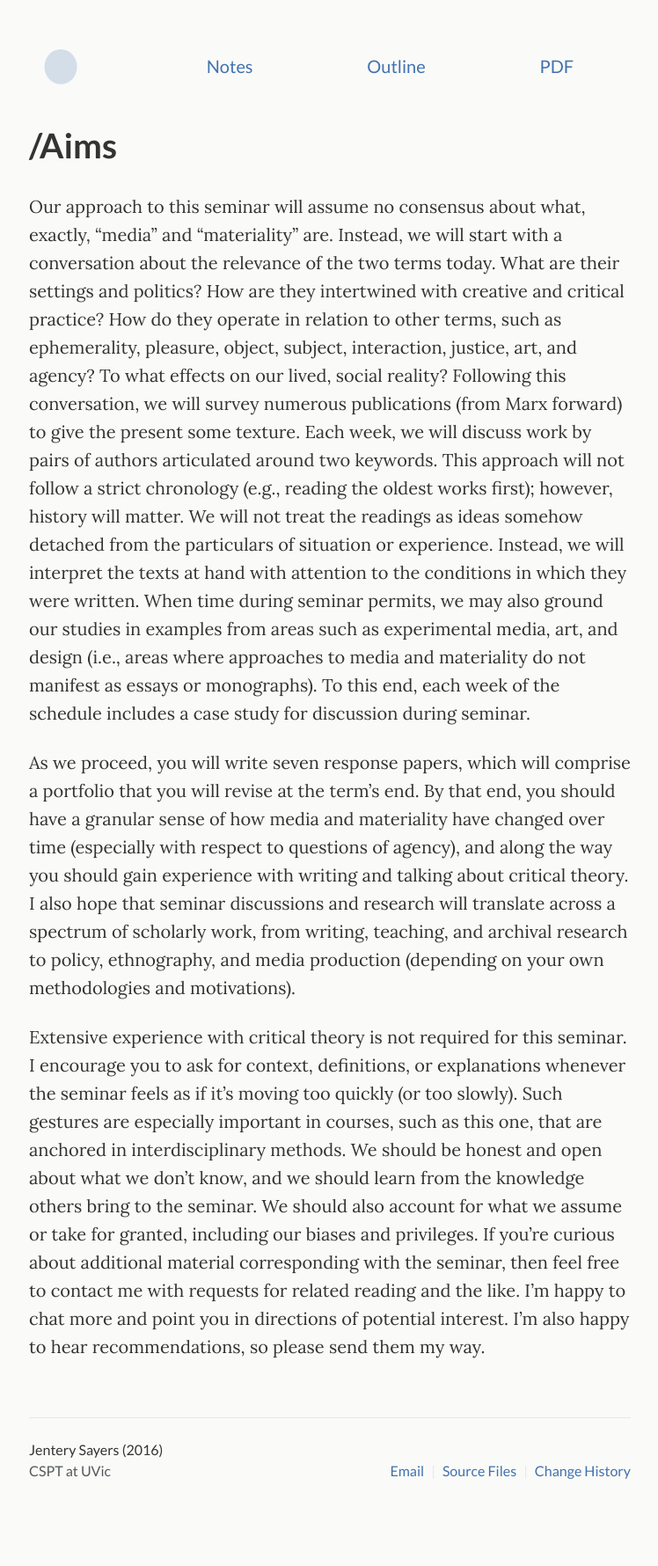
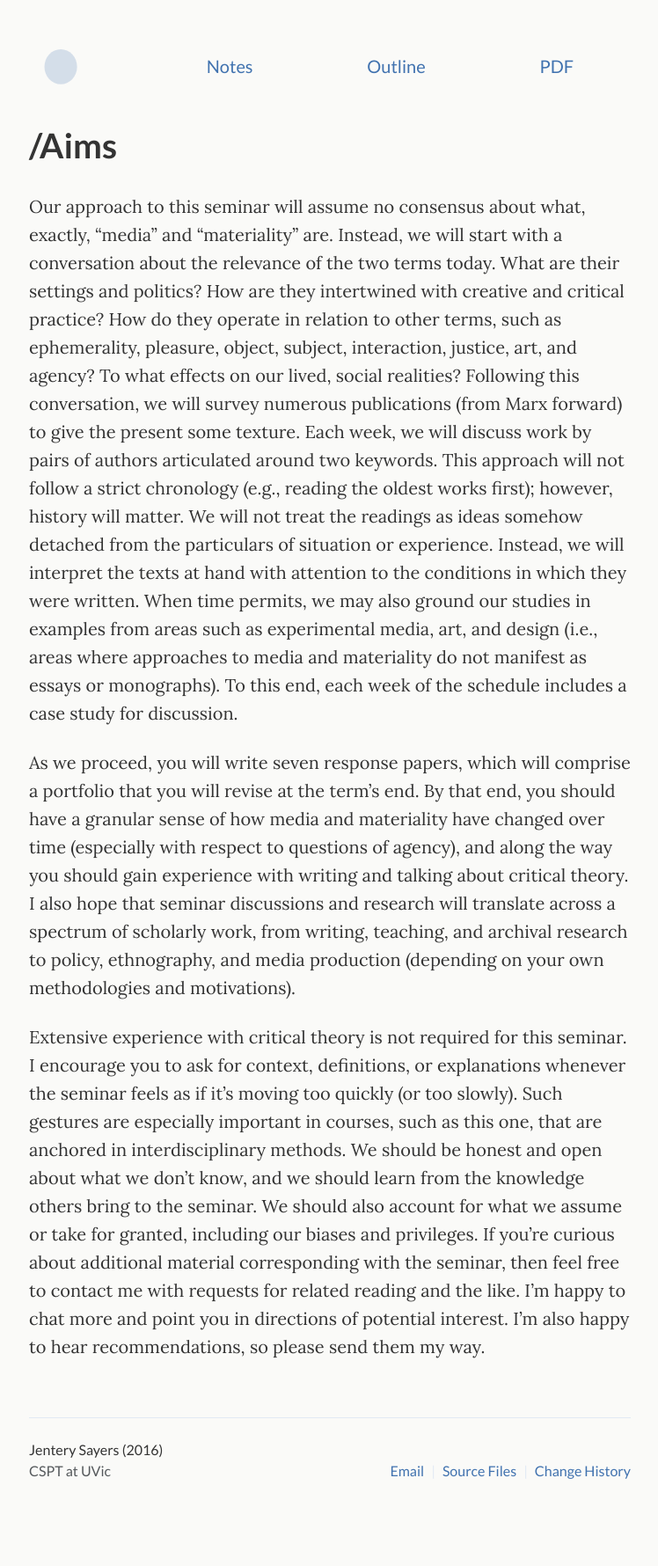
Before and after one commit to jentery/cspt500, a Jekyll site: the page built from _pages/aims.md, in a window 1280 px wide. Shown: the whole page at 88% size, without its empty margins (265-1013 px from the left). Built offline with Jekyll 4.4.1, drawn with Linux system fonts in a browser that asks for light colours.

Commit message:
edit aims.md

```diff
--- a/_pages/aims.md
+++ b/_pages/aims.md
@@ -5,7 +5,7 @@ permalink: aims/
 subtitle: /Aims
 ---
 
-Our approach to this seminar will assume no consensus about what, exactly, "media" and "materiality" are. Instead, we will start with a conversation about the relevance of the two terms today. What are their settings and politics? How are they intertwined with creative and critical practice? How do they operate in relation to other terms, such as ephemerality, pleasure, object, subject, interaction, justice, art, and agency? To what effects on our lived, social reality? Following this conversation, we will survey numerous publications (from Marx forward) to give the present some texture. Each week, we will discuss work by pairs of authors articulated around two keywords. This approach will not follow a strict chronology (e.g., reading the oldest works first); however, history will matter. We will not treat the readings as ideas somehow detached from the particulars of situation or experience. Instead, we will interpret the texts at hand with attention to the conditions in which they were written. When time during seminar permits, we may also ground our studies in examples from areas such as experimental media, art, and design (i.e., areas where approaches to media and materiality do not manifest as essays or monographs). To this end, each week of the schedule includes a case study for discussion during seminar.
+Our approach to this seminar will assume no consensus about what, exactly, "media" and "materiality" are. Instead, we will start with a conversation about the relevance of the two terms today. What are their settings and politics? How are they intertwined with creative and critical practice? How do they operate in relation to other terms, such as ephemerality, pleasure, object, subject, interaction, justice, art, and agency? To what effects on our lived, social realities? Following this conversation, we will survey numerous publications (from Marx forward) to give the present some texture. Each week, we will discuss work by pairs of authors articulated around two keywords. This approach will not follow a strict chronology (e.g., reading the oldest works first); however, history will matter. We will not treat the readings as ideas somehow detached from the particulars of situation or experience. Instead, we will interpret the texts at hand with attention to the conditions in which they were written. When time permits, we may also ground our studies in examples from areas such as experimental media, art, and design (i.e., areas where approaches to media and materiality do not manifest as essays or monographs). To this end, each week of the schedule includes a case study for discussion.
 
 As we proceed, you will write seven response papers, which will comprise a portfolio that you will revise at the term's end. By that end, you should have a granular sense of how media and materiality have changed over time (especially with respect to questions of agency), and along the way you should gain experience with writing and talking about critical theory. I also hope that seminar discussions and research will translate across a spectrum of scholarly work, from writing, teaching, and archival research to policy, ethnography, and media production (depending on your own methodologies and motivations).
 
```
